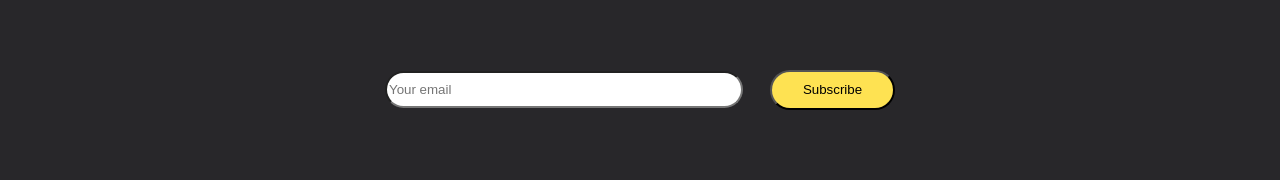
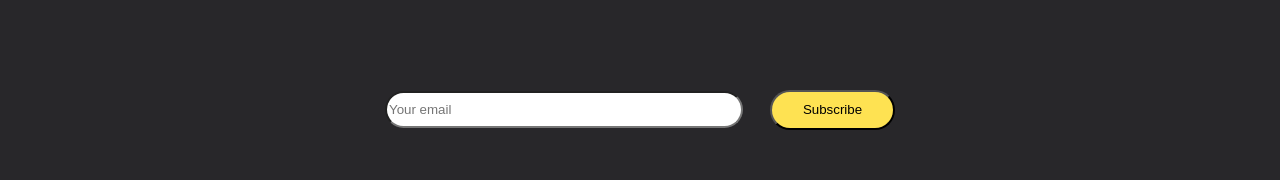
Before and after one commit to Viper-JSX/Travel-landing, a React app: page / in a window 1280 px wide. Shown: the part 5515-5695 px from the top of the page. Built offline with nearby package versions, Linux system fonts and the light colour scheme.

Commit message:
Added margin to email form

```diff
--- a/src/scss/Email_form.scss
+++ b/src/scss/Email_form.scss
@@ -10,6 +10,7 @@
     input[type="submit"] {
         width: 125px;
         height: 40px;
+        margin: 20px 0 20px 0;
         background-color: $highlight-color;
         border-radius: 2em;
     }
```
